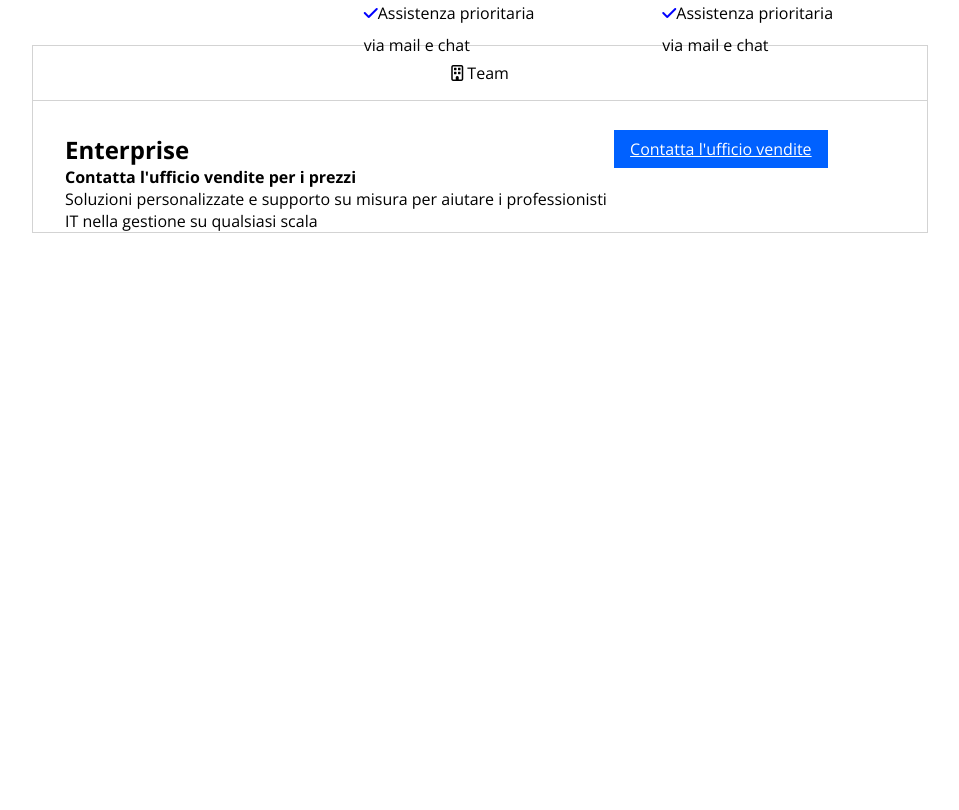
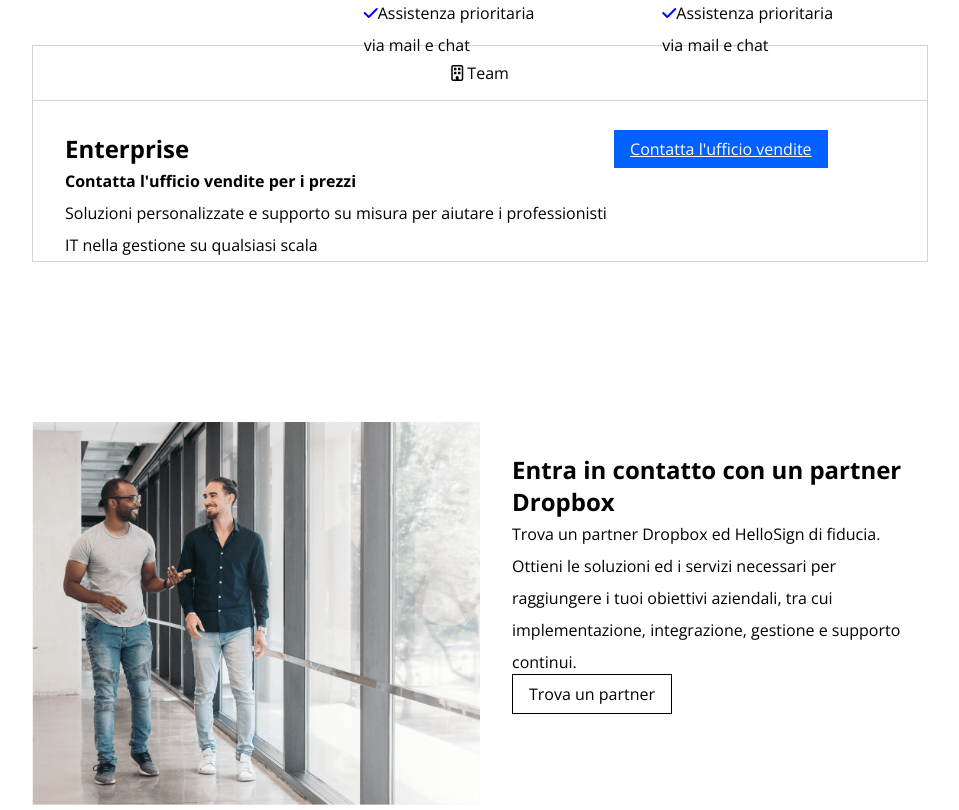
Before and after one commit to Gtp87/htmlcss-dropbox, a plain HTML site: page index.html in a window 1280 px wide. Shown: the part 2448-3258 px from the top of the page, without its empty margins (160-1119 px from the left). Before the commit the page ends 2681 px from the top, so only its background shows below. Drawn offline with nearby package versions, Linux system fonts and the light colour scheme.

Commit message:
add partner

```diff
--- a/css/style.css
+++ b/css/style.css
@@ -24,6 +24,10 @@ html {
 
 .width-65 {
     width: 65%;
+}
+
+.width-50 {
+    width: 50%;
 }
 
 .width-35 {
@@ -221,4 +225,23 @@ main .plan-btn a {
 
 .cont-entreprise-col-sx {
     padding-left: 2em;
+    line-height: 2em;
 }
+
+/* partner */
+.container-partner {
+    padding-top: 10em;
+}
+
+.partner-col-dx {
+    padding-left: 2em;
+    padding-top: 2em;
+    line-height: 2em;
+}
+
+.btn.btn-partner {
+    background-color: white;
+    border: 1px solid black;
+    color: black;
+    text-decoration: none;
+}
--- a/index.html
+++ b/index.html
@@ -193,7 +193,18 @@
                     </div>
                 </div>
             </div>
+            <div class="container-partner clearfix">
+                <div class="partner-col-sx width-50 float-l">
+                    <img class="img" src="img/partner.png" alt="">
+                </div>
+                <div class="partner-col-dx width-50 float-l">
+                    <h2>Entra in contatto con un partner Dropbox</h2>
+                    <p>Trova un partner Dropbox ed HelloSign di fiducia. Ottieni le soluzioni ed i servizi necessari per raggiungere i tuoi obiettivi aziendali, tra cui implementazione, integrazione, gestione e supporto continui.</p>
 
+                    <a href="#" class="btn btn-partner">Trova un partner</a>
+                </div>
+
+            </div>
         </div>
 
 
```
